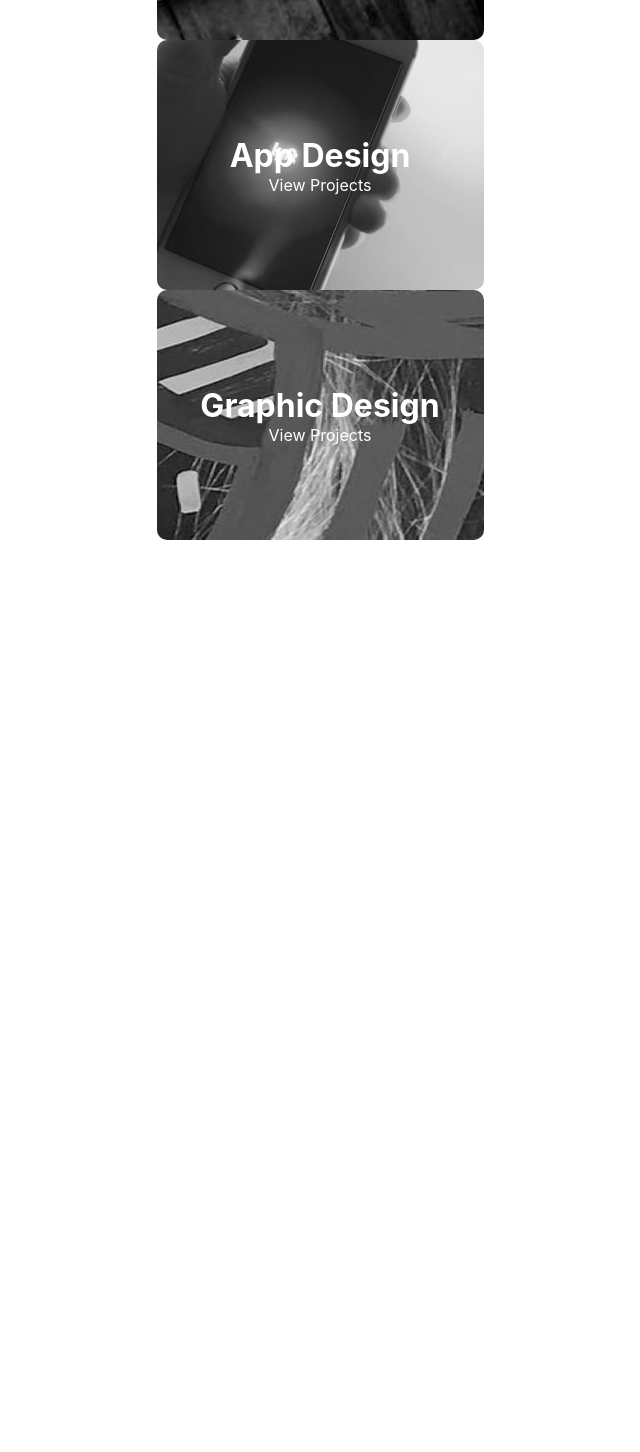
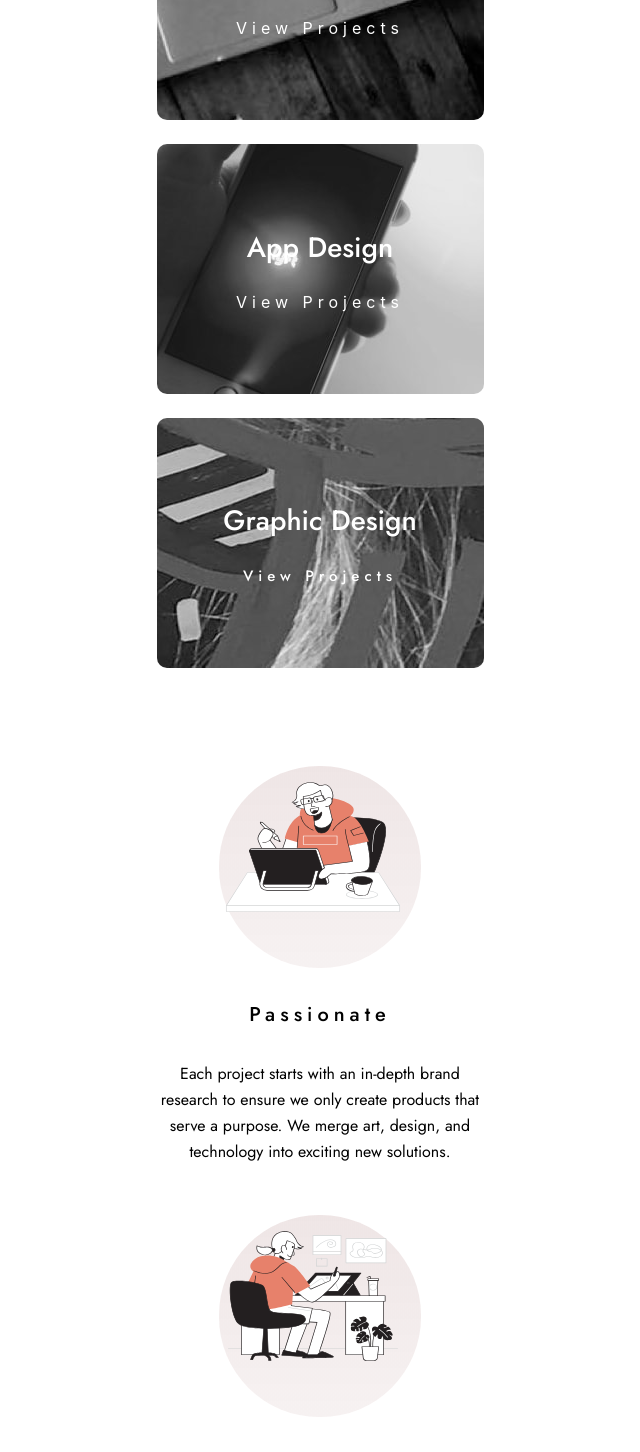
Before and after one commit to morfeli/designo-app, a React (Create React App) app: page / in a window 1280 px wide. Shown: the part 1100-2552 px from the top of the page, without its empty margins (320-960 px from the left). Before the commit the page ends 1640 px from the top, so only its background shows below. Built offline with nearby package versions, Linux system fonts and the light colour scheme.

Commit message:
home page mobile view complete, small styling tweaks will be made later

```diff
--- a/src/App.js
+++ b/src/App.js
@@ -2,12 +2,18 @@ import React from "react";
 import Header from "./components/Header/Header";
 import HomePage from "./pages/HomePage";
 import { Switch, Route, Redirect } from "react-router-dom";
+import Characteristics from "./components/Characteristics /Characteristics";
+import GetInTouch from "./components/Contact/GetInTouch";
+import Footer from "./components/Footer/Footer";
 
 function App() {
   return (
     <div>
       <Header />
       <HomePage />
+      <Characteristics />
+      <GetInTouch />
+      <Footer />
     </div>
   );
 }
--- a/src/components/Cards/CardSection.jsx
+++ b/src/components/Cards/CardSection.jsx
@@ -1,15 +1,16 @@
-import React, { Fragment } from "react";
+import React from "react";
 import AppCard from "./AppCard";
 import WebCard from "./WebCard";
 import GraphicCard from "./GraphicCard";
+import "./CardSection.scss";
 
 const CardSection = () => {
   return (
-    <Fragment>
+    <div className="card__section">
       <WebCard />
       <AppCard />
       <GraphicCard />
-    </Fragment>
+    </div>
   );
 };
 
--- /dev/null
+++ b/src/components/Cards/CardSection.scss
@@ -0,0 +1,16 @@
+* {
+  margin: 0;
+  padding: 0;
+  box-sizing: border-box;
+}
+
+.card__section {
+  width: 327px;
+  height: 798px;
+  display: flex;
+  flex-direction: column;
+  justify-content: space-between;
+  align-items: center;
+  margin: 0 auto;
+  margin-top: 5rem;
+}
--- a/src/components/Cards/Cards.scss
+++ b/src/components/Cards/Cards.scss
@@ -3,6 +3,8 @@
   padding: 0;
   box-sizing: border-box;
 }
+
+@import "../../../styles/partials.scss";
 
 .webdesign__container {
   background-image: url("../../assets/home/mobile/image-web-design.jpg");
@@ -19,10 +21,15 @@
   margin: 0 auto;
   &--h1 {
     color: white;
+    margin-bottom: 1.5rem;
+    font-family: $jost;
+    font-weight: $fontmed;
+    font-size: 28px;
   }
 
   &--p {
     color: white;
+    letter-spacing: 5px;
   }
 }
 
@@ -41,10 +48,15 @@
   margin: 0 auto;
   &--h1 {
     color: white;
+    margin-bottom: 1.5rem;
+    font-family: $jost;
+    font-weight: $fontmed;
+    font-size: 28px;
   }
 
   &--p {
     color: white;
+    letter-spacing: 5px;
   }
 }
 
@@ -63,9 +75,17 @@
   margin: 0 auto;
   &--h1 {
     color: white;
+    margin-bottom: 1.5rem;
+    font-family: $jost;
+    font-weight: $fontmed;
+    font-size: 28px;
   }
 
   &--p {
     color: white;
+    font-family: $jost;
+    font-weight: $fontmed;
+    font-size: 15px;
+    letter-spacing: 5px;
   }
 }
--- /dev/null
+++ b/src/components/Characteristics /CharacterCard.scss
@@ -0,0 +1,41 @@
+* {
+  margin: 0;
+  padding: 0;
+  box-sizing: border-box;
+}
+
+@import "../../../styles/partials.scss";
+
+.li__container {
+  list-style: none;
+  display: flex;
+  flex-direction: column;
+  align-items: center;
+  &--imgBox {
+    background-image: url("../../assets/home/desktop/bg-pattern-hero-home.svg");
+    background-position: center;
+    border-radius: 100px;
+    width: 202px;
+    height: 202px;
+    display: flex;
+    margin-bottom: 2rem;
+  }
+  &--img {
+    width: 188px;
+    height: 162px;
+  }
+  &--h1 {
+    font-family: $jost;
+    font-weight: $fontmed;
+    font-size: 20px;
+    letter-spacing: 5px;
+    margin-bottom: 2rem;
+  }
+  &--p {
+    font-family: $jost;
+    font-weight: $fontreg;
+    font-size: 16px;
+    line-height: 26px;
+    text-align: center;
+  }
+}
--- /dev/null
+++ b/src/components/Characteristics /CharacterCards.jsx
@@ -0,0 +1,15 @@
+import "./CharacterCard.scss";
+
+const CharacterCards = (props) => {
+  return (
+    <li className="li__container">
+      <div className="li__container--imgBox">
+        <img className="li__container--img" src={props.image} alt="img" />
+      </div>
+      <h1 className="li__container--h1">{props.title}</h1>
+      <p className="li__container--p">{props.description}</p>
+    </li>
+  );
+};
+
+export default CharacterCards;
--- /dev/null
+++ b/src/components/Characteristics /Characteristics.jsx
@@ -0,0 +1,47 @@
+import React from "react";
+import CharacterCards from "./CharacterCards";
+import passionateImg from "../../assets/home/desktop/illustration-passionate.svg";
+import resourcefulImg from "../../assets/home/desktop/illustration-resourceful.svg";
+import friendlyImg from "../../assets/home/desktop/illustration-friendly.svg";
+import "./Characteristics.scss";
+
+const DUMMY_ARRAY = [
+  {
+    id: "0",
+    image: passionateImg,
+    title: "Passionate",
+    description:
+      "Each project starts with an in-depth brand research to ensure we only create products that serve a purpose. We merge art, design, and technology into exciting new solutions.",
+  },
+  {
+    id: "1",
+    image: resourcefulImg,
+    title: "Resourceful",
+    description:
+      "Everything that we do has a strategic purpose. We use an agile approach in all of our projects and value customer collaboration. It guarantees superior results that fulfill our clients’ needs.",
+  },
+  {
+    id: "2",
+    image: friendlyImg,
+    title: "Friendly",
+    description:
+      " We are a group of enthusiastic folks who know how to put people first. Our success depends on our customers, and we strive to give them the best experience a company can provide.",
+  },
+];
+
+const Characteristics = () => {
+  return (
+    <ul className="characteristics__ul">
+      {DUMMY_ARRAY.map((item) => (
+        <CharacterCards
+          key={item.id}
+          title={item.title}
+          image={item.image}
+          description={item.description}
+        />
+      ))}
+    </ul>
+  );
+};
+
+export default Characteristics;
--- /dev/null
+++ b/src/components/Characteristics /Characteristics.scss
@@ -0,0 +1,16 @@
+* {
+  margin: 0;
+  padding: 0;
+  box-sizing: border-box;
+}
+
+.characteristics__ul {
+  display: flex;
+  flex-direction: column;
+  align-items: center;
+  justify-content: space-evenly;
+  width: 327px;
+  height: 1396px;
+  margin: 0 auto;
+  margin-top: 3rem;
+}
--- /dev/null
+++ b/src/components/Contact/GetInTouch.jsx
@@ -0,0 +1,18 @@
+import "./GetInTouch.scss";
+
+const GetInTouch = () => {
+  return (
+    <div className="contactus__container">
+      <h1 className="contactus__container--h1">
+        Let's talk about your project
+      </h1>
+      <p className="contactus__container--p">
+        Ready to take it to the next level? Contact us today and find out how
+        our expertise can help your business grow.
+      </p>
+      <button className="contactus__container--btn">GET IN TOUCH</button>
+    </div>
+  );
+};
+
+export default GetInTouch;
--- /dev/null
+++ b/src/components/Contact/GetInTouch.scss
@@ -0,0 +1,43 @@
+* {
+  margin: 0;
+  padding: 0;
+  box-sizing: border-box;
+}
+
+@import "../../../styles/partials.scss";
+
+.contactus__container {
+  width: 327px;
+  height: 379px;
+  background-color: $peach;
+  display: flex;
+  flex-direction: column;
+  align-items: center;
+  justify-content: space-evenly;
+  border-radius: 10px;
+  margin: 0 auto;
+  position: relative;
+  top: 150px;
+
+  &--h1 {
+    font-family: $jost;
+    font-weight: $fontmed;
+    font-size: 32px;
+    color: white;
+    text-align: center;
+    width: 279px;
+  }
+  &--p {
+    font-family: $jost;
+    font-weight: $fontreg;
+    color: white;
+    text-align: center;
+  }
+
+  &--btn {
+    width: 152px;
+    height: 56px;
+    border-radius: 10px;
+    border: none;
+  }
+}
--- /dev/null
+++ b/src/components/Footer/Footer.jsx
@@ -0,0 +1,55 @@
+import React from "react";
+import { Link } from "react-router-dom";
+import "./Footer.scss";
+import logo from "../../assets/shared/desktop/logo-light.png";
+import facebook from "../../assets/shared/desktop/icon-facebook.svg";
+import youtube from "../../assets/shared/desktop/icon-youtube.svg";
+import twitter from "../../assets/shared/desktop/icon-twitter.svg";
+import pintrest from "../../assets/shared/desktop/icon-pinterest.svg";
+import instagram from "../../assets/shared/desktop/icon-instagram.svg";
+
+const Footer = () => {
+  return (
+    <footer className="footer__container">
+      <div className="footer__container--innerBox">
+        <Link style={{ textDecoration: "none" }} to="/">
+          <img className="footer__container--img" src={logo} alt="logo" />
+        </Link>
+        <hr className="footer__container--divider" />
+        <ul className="footer__container--ul">
+          <Link style={{ textDecoration: "none" }} to="/aboutus">
+            <li className="footer__container--li">Our Company</li>
+          </Link>
+          <Link style={{ textDecoration: "none" }} to="/locations">
+            <li className="footer__container--li">Locations</li>
+          </Link>
+          <Link style={{ textDecoration: "none" }} to="/contact">
+            <li className="footer__container--li">Contact</li>
+          </Link>
+        </ul>
+        <div className="footer__container--textBox">
+          <p className="footer__container--strong">Designo Central Office</p>
+          <p className="footer__container--p">3886 Wellington Street</p>
+          <p className="footer__container--p">Toronto, Ontario M9C 3J5</p>
+        </div>
+
+        <div className="footer__container--textBox">
+          <p className="footer__container--strong">
+            Contact Us (Central Office)
+          </p>
+          <p className="footer__container--p">P : +1 253-863-8967</p>
+          <p className="footer__container--p">M : contact@designo.co</p>
+        </div>
+        <div className="footer__container--socialBox">
+          <img src={facebook} alt="facebook" />
+          <img src={youtube} alt="youtube" />
+          <img src={twitter} alt="twitter" />
+          <img src={pintrest} alt="pintrest" />
+          <img src={instagram} alt="instagram" />
+        </div>
+      </div>
+    </footer>
+  );
+};
+
+export default Footer;
--- /dev/null
+++ b/src/components/Footer/Footer.scss
@@ -0,0 +1,75 @@
+* {
+  margin: 0;
+  padding: 0;
+  box-sizing: border-box;
+}
+
+@import "../../../styles/partials.scss";
+
+.footer__container {
+  width: 375px;
+  height: 815px;
+  background-color: black;
+  padding-top: 15rem;
+
+  &--innerBox {
+    width: 327px;
+    height: 498px;
+    display: flex;
+    flex-direction: column;
+    justify-content: space-between;
+    align-items: center;
+    margin: 0 auto;
+  }
+
+  &--img {
+    width: 202px;
+    height: 27px;
+  }
+
+  &--divider {
+    width: 327px;
+  }
+
+  &--ul {
+    text-align: center;
+    height: 100px;
+    display: flex;
+    flex-direction: column;
+    justify-content: space-between;
+  }
+
+  &--li {
+    list-style: none;
+    font-family: $jost;
+  }
+
+  &--textBox {
+    text-align: center;
+  }
+
+  &--li {
+    color: white;
+  }
+
+  &--strong {
+    color: white;
+    line-height: 26px;
+    font-family: $jost;
+    font-weight: $fontmed;
+    color: $darkgrey;
+  }
+  &--p {
+    color: white;
+    line-height: 26px;
+    font-family: $jost;
+    font-weight: $fontreg;
+    color: $darkgrey;
+  }
+
+  &--socialBox {
+    width: 200px;
+    display: flex;
+    justify-content: space-between;
+  }
+}
```
